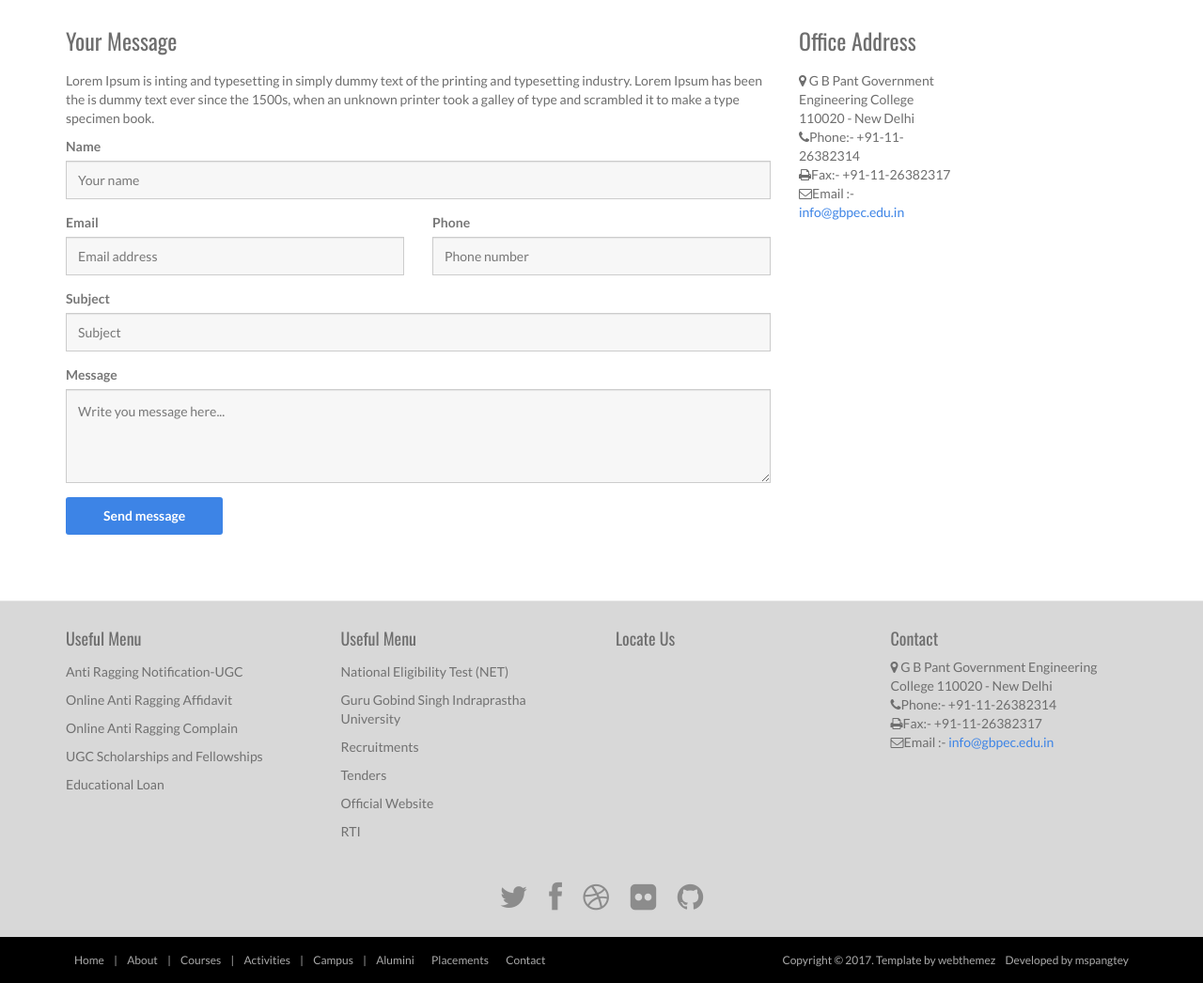
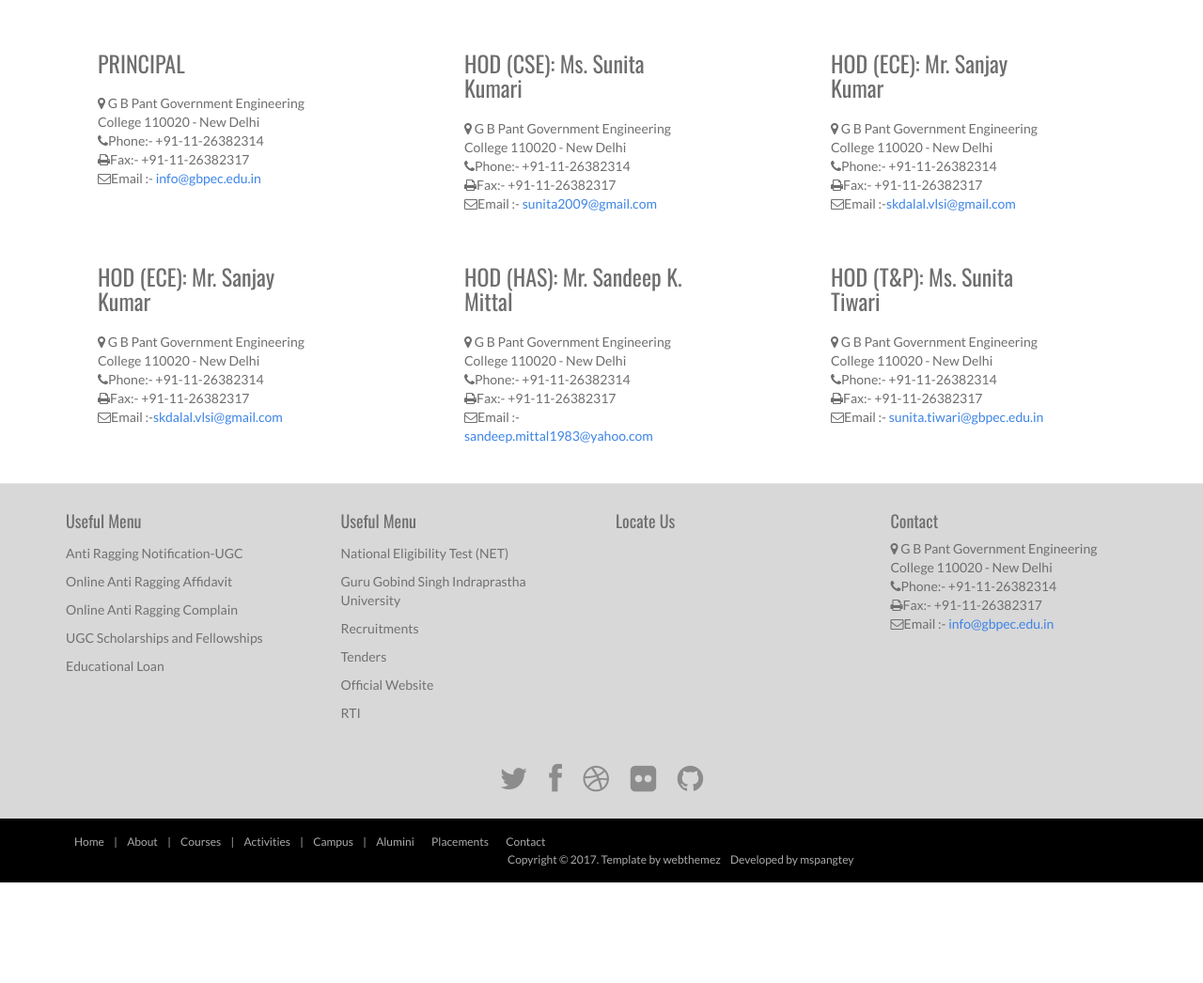
Before and after one commit to man74pangtey/gbpecnew, a PHP site: page /contact.php in a window 1280 px wide. Shown: the part 240-1286 px from the top of the page at 94% size. After the commit the page ends 1179 px from the top, so only its background shows below. Run offline with PHP 8.4, Linux system fonts and the light colour scheme; some libraries are stand-ins or nearby versions; grey boxes are pictures that could not be loaded.

Commit message:
New Images and other changes

```diff
--- a/contact.php
+++ b/contact.php
@@ -19,6 +19,11 @@
 	<script src="assets/js/html5shiv.js"></script>
 	<script src="assets/js/respond.min.js"></script>
 	<![endif]-->
+	<style type="text/css">
+		.col-md-6 {
+		    width: 75%;
+		}
+	</style>
 </head>
 
 <body>
@@ -37,45 +42,14 @@
 	<div class="container">
 				<div class="row">
 					<div class="col-md-8">
-						<h3 class="section-title">Your Message</h3>
-						<p>
-						Lorem Ipsum is inting and typesetting in simply dummy text of the printing and typesetting industry. Lorem Ipsum has been the is dummy text ever since the 1500s, when an unknown printer took a galley of type and scrambled it to make a type specimen book.
-						</p>
-
-						<form class="form-light mt-20" role="form">
-							<div class="form-group">
-								<label>Name</label>
-								<input type="text" class="form-control" placeholder="Your name">
-							</div>
+						<section class="news-box top-margin">
+					        <div class="container">
 					            <div class="row">
+					                <div class="col-lg-4 col-md-4 col-sm-12">
+					                    <div class="newsBox">
+					                        <div class="thumbnail">
 					                            <div class="col-md-6">
-									<div class="form-group">
-										<label>Email</label>
-										<input type="email" class="form-control" placeholder="Email address">
-									</div>
-								</div>
-								<div class="col-md-6">
-									<div class="form-group">
-										<label>Phone</label>
-										<input type="text" class="form-control" placeholder="Phone number">
-									</div>
-								</div>
-							</div>
-							<div class="form-group">
-								<label>Subject</label>
-								<input type="text" class="form-control" placeholder="Subject">
-							</div>
-							<div class="form-group">
-								<label>Message</label>
-								<textarea class="form-control" id="message" placeholder="Write you message here..." style="height:100px;"></textarea>
-							</div>
-							<button type="submit" class="btn btn-two">Send message</button><p><br/></p>
-						</form>
-					</div>
-					<div class="col-md-4">
-						<div class="row">
-							<div class="col-md-6">
-								<h3 class="section-title">Office Address</h3>
+													<h3 class="section-title">PRINCIPAL</h3>
 													<div class="contact-info">
 											            <i class="fa fa-map-marker"></i> G B Pant Government Engineering College 110020  - New Delhi<br>
 											            <i class="fa fa-phone"></i>Phone:- +91-11-26382314 <br>
@@ -84,6 +58,92 @@
 					              					</div>
 												</div>
 					                        </div>
+					                    </div>
+					                </div>
+					                <div class="col-lg-4 col-md-4 col-sm-12">
+					                    <div class="newsBox">
+					                        <div class="thumbnail">
+					                            <div class="col-md-6">
+													<h3 class="section-title">HOD (CSE): Ms. Sunita Kumari</h3>
+													<div class="contact-info">
+											            <i class="fa fa-map-marker"></i> G B Pant Government Engineering College 110020  - New Delhi<br>
+											            <i class="fa fa-phone"></i>Phone:- +91-11-26382314 <br>
+											            <i class="fa fa-print"></i>Fax:- +91-11-26382317 <br>
+											            <i class="fa fa-envelope-o"></i>Email :-<a href="mailto:sunita2009@gmail.com"> sunita2009@gmail.com</a>
+					              					</div>
+												</div>
+					                        </div>
+					                    </div>
+					                </div>
+					                <div class="col-lg-4 col-md-4 col-sm-12">
+					                    <div class="newsBox">
+					                        <div class="thumbnail">
+					                            <div class="col-md-6">
+													<h3 class="section-title">HOD (ECE): Mr. Sanjay Kumar</h3>
+													<div class="contact-info">
+											            <i class="fa fa-map-marker"></i> G B Pant Government Engineering College 110020  - New Delhi<br>
+											            <i class="fa fa-phone"></i>Phone:- +91-11-26382314 <br>
+											            <i class="fa fa-print"></i>Fax:- +91-11-26382317 <br>
+											             <i class="fa fa-envelope-o"></i>Email :-<a href="mailto:skdalal.vlsi@gmail.com">skdalal.vlsi@gmail.com</a>
+					              					</div>
+												</div>
+					                        </div>
+					                    </div>
+					                </div>
+					            </div>
+					        </div>
+					    </section>
+					    <section class="news-box top-margin">
+					        <div class="container">
+					            <div class="row">
+					                <div class="col-lg-4 col-md-4 col-sm-12">
+					                    <div class="newsBox">
+					                        <div class="thumbnail">
+					                            <div class="col-md-6">
+													<h3 class="section-title">HOD (ECE): Mr. Sanjay Kumar</h3>
+													<div class="contact-info">
+											            <i class="fa fa-map-marker"></i> G B Pant Government Engineering College 110020  - New Delhi<br>
+											            <i class="fa fa-phone"></i>Phone:- +91-11-26382314 <br>
+											            <i class="fa fa-print"></i>Fax:- +91-11-26382317 <br>
+											             <i class="fa fa-envelope-o"></i>Email :-<a href="mailto:skdalal.vlsi@gmail.com">skdalal.vlsi@gmail.com</a>
+					              					</div>
+												</div>
+					                        </div>
+					                    </div>
+					                </div>
+					                <div class="col-lg-4 col-md-4 col-sm-12">
+					                    <div class="newsBox">
+					                        <div class="thumbnail">
+					                            <div class="col-md-6">
+													<h3 class="section-title">HOD (HAS): Mr. Sandeep K. Mittal</h3>
+													<div class="contact-info">
+											            <i class="fa fa-map-marker"></i> G B Pant Government Engineering College 110020  - New Delhi<br>
+											            <i class="fa fa-phone"></i>Phone:- +91-11-26382314 <br>
+											            <i class="fa fa-print"></i>Fax:- +91-11-26382317 <br>
+											             <i class="fa fa-envelope-o"></i>Email :-<a href="mailto:sandeep.mittal1983@yahoo.com"> sandeep.mittal1983@yahoo.com</a>
+					              					</div>
+												</div>
+					                        </div>
+					                    </div>
+					                </div>
+					                <div class="col-lg-4 col-md-4 col-sm-12">
+					                    <div class="newsBox">
+					                        <div class="thumbnail">
+					                            <div class="col-md-6">
+													<h3 class="section-title">HOD (T&P): Ms. Sunita Tiwari</h3>
+													<div class="contact-info">
+											            <i class="fa fa-map-marker"></i> G B Pant Government Engineering College 110020  - New Delhi<br>
+											            <i class="fa fa-phone"></i>Phone:- +91-11-26382314 <br>
+											            <i class="fa fa-print"></i>Fax:- +91-11-26382317 <br>
+											             <i class="fa fa-envelope-o"></i>Email :-<a href="mailto:info@gbpec.edu.in"> sunita.tiwari@gbpec.edu.in</a>
+					              					</div>
+												</div>
+					                        </div>
+					                    </div>
+					                </div>
+					            </div>
+					        </div>
+					    </section>
 					</div>
 				</div>
 			</div>
--- a/index.php
+++ b/index.php
@@ -34,11 +34,11 @@
 
 			<div class="fluid_container">
                 <div class="camera_wrap camera_emboss pattern_1" id="camera_wrap_4">
-                    <div data-thumb="assets/images/slides/thumbs/img1.jpg" data-src="assets/images/slides/img1.jpg">
+                    <div data-thumb="assets/images/slides/thumbs/img1.jpg" data-src="assets/images/slides/building-1.png">
                     </div>
-                    <div data-thumb="assets/images/slides/thumbs/img2.jpg" data-src="assets/images/slides/img2.jpg">
+                    <div data-thumb="assets/images/slides/thumbs/img2.jpg" data-src="assets/images/slides/building-2.png">
                     </div>
-                    <div data-thumb="assets/images/slides/thumbs/img3.jpg" data-src="assets/images/slides/img3.jpg">
+                    <div data-thumb="assets/images/slides/thumbs/img3.jpg" data-src="assets/images/slides/building-3.png">
                     </div>
                     <div data-thumb="assets/images/slides/thumbs/img3.jpg" data-src="assets/images/slides/img4.jpg">
                     </div>
```
Also changed, not shown: alumini.php (+0 -20 lines), assets/images/slides/building-1.png (added), assets/images/slides/building-2.png (added), assets/images/slides/building-3.png (added). Lines whose indentation alone changed are shown as unchanged.
